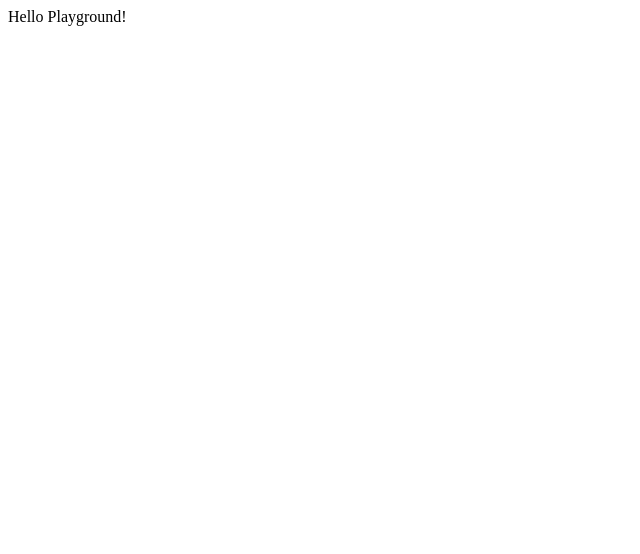
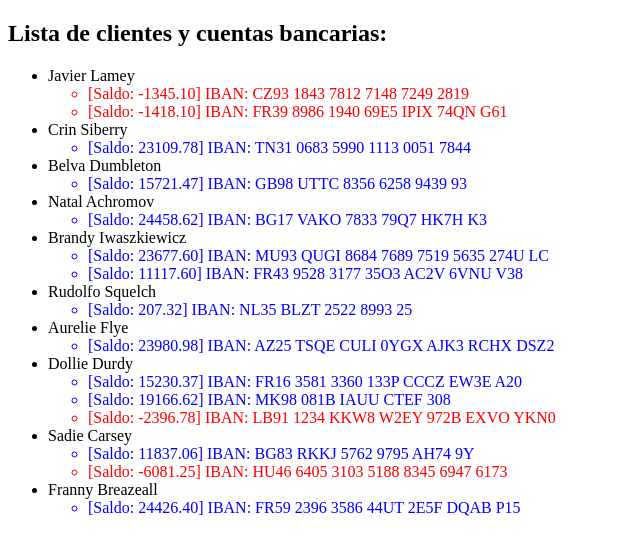
Before and after one commit to ctrlj-dev/LM_BJS_Modulo_08, a website with bundled scripts: page src/index.html in a window 1280 px wide. Shown: the whole page, without its empty margins (0-640 px from the left). Built offline with nearby package versions, Linux system fonts and the light colour scheme.

Commit message:
subida ejercicio

```diff
--- a/src/index.html
+++ b/src/index.html
@@ -5,11 +5,13 @@
     <meta charset="UTF-8" />
     <meta name="viewport" content="width=device-width, initial-scale=1.0" />
     <meta http-equiv="X-UA-Compatible" content="ie=edge" />
-    <title>Playground</title>
+    <title>Laboratorio Módulo 8</title>
+    <script src="/index.js"></script>
 </head>
 
 <body>
-    <script src="index.js"></script>
+    <h2>Lista de clientes y cuentas bancarias:</h2>
+    <div id="root"></div>
 </body>
 
 </html
--- a/src/index.js
+++ b/src/index.js
@@ -1 +1,21 @@
-document.write("Hello Playground!");
+//import * as clientBusiness from "./js/client-business.js";
+import * as clientListBusiness from "./js/client-list-business.js";
+//import * as styleBusiness from "./js/style-business.js";
+//import * as accountBusiness from "./js/account-business.js";
+
+/*
+clientBusiness.getClientElement();
+clientBusiness.getClientNode();
+clientBusiness.getFullName();
+
+clientListBusiness.printClientsAccounts();
+
+styleBusiness.getNodeStyle();
+
+accountBusiness.getClientAccountsElement();
+accountBusiness.getClientAccountsElement();
+*/
+
+window.onload = function() {
+    clientListBusiness.printClientsAccounts();
+}
--- /dev/null
+++ b/src/js/account-business.js
@@ -0,0 +1,21 @@
+import * as styleBusiness from "./style-business.js";
+
+
+function getClientAccountsElement(accounts) {
+  const ul = document.createElement("ul");
+  for (let account of accounts) {
+    ul.append(getAccountElement(account));
+  }
+  return ul;
+}
+
+function getAccountElement(account) {
+  const li = document.createElement("li");
+
+  li.style = styleBusiness.getNodeStyle(account);
+
+  li.append("[Saldo: " + account.money + "] IBAN: " + account.iban);
+  return li;
+}
+
+export { getClientAccountsElement, getAccountElement };
--- /dev/null
+++ b/src/js/client-business.js
@@ -0,0 +1,37 @@
+import * as dataBusiness from "./data-business.js";
+import * as accountBusiness from "./account-business.js";
+
+
+function getClientElement(client) {
+  const allAccounts = dataBusiness.getAccounts();
+  const clientAccounts = [];
+  for (let account of allAccounts) {
+    if (account.clientId === client.id) {
+      clientAccounts.push(account);
+    }
+  }
+
+  const node = getClientNode(client);
+  const ul = accountBusiness.getClientAccountsElement(clientAccounts);
+
+  node.appendChild(ul);
+
+  return node;
+}
+
+function getClientNode(client) {
+  const li = document.createElement("li");
+  li.append(getFullName(client));
+
+  return li;
+}
+
+function getFullName(client) {
+  return client.first_name + " " + client.last_name;
+}
+
+export {
+  getClientElement,
+  getClientNode,
+  getFullName
+};
--- /dev/null
+++ b/src/js/client-list-business.js
@@ -0,0 +1,15 @@
+import * as clientBusiness from "./client-business.js";
+import * as dataBusiness from "./data-business.js";
+
+
+function printClientsAccounts() {
+    const clients = dataBusiness.getClients();
+    const ul = document.createElement("ul");
+    for (let client of clients) {
+        const element = clientBusiness.getClientElement(client);
+        ul.appendChild(element);
+    }
+    document.getElementById("root").appendChild(ul);
+}
+
+export { printClientsAccounts };
--- /dev/null
+++ b/src/js/data-business.js
@@ -0,0 +1,170 @@
+function getClients() {
+    return [{
+            id: 1,
+            avatar: "https://robohash.org/harumundedeleniti.jpg?size=50x50&set=set1",
+            first_name: "Javier",
+            last_name: "Lamey",
+            email: "jlamey0@discuz.net"
+        },
+        {
+            id: 2,
+            avatar: "https://robohash.org/fugitvoluptatesenim.png?size=50x50&set=set1",
+            first_name: "Crin",
+            last_name: "Siberry",
+            email: "csiberry1@lycos.com"
+        },
+        {
+            id: 3,
+            avatar: "https://robohash.org/quodquidemvero.jpg?size=50x50&set=set1",
+            first_name: "Belva",
+            last_name: "Dumbleton",
+            email: "bdumbleton2@bloomberg.com"
+        },
+        {
+            id: 4,
+            avatar: "https://robohash.org/evenietanimimaxime.jpg?size=50x50&set=set1",
+            first_name: "Natal",
+            last_name: "Achromov",
+            email: "nachromov3@hatena.ne.jp"
+        },
+        {
+            id: 5,
+            avatar: "https://robohash.org/eositaqueexplicabo.bmp?size=50x50&set=set1",
+            first_name: "Brandy",
+            last_name: "Iwaszkiewicz",
+            email: "biwaszkiewicz4@goodreads.com"
+        },
+        {
+            id: 6,
+            avatar: "https://robohash.org/veritatisaliasminima.jpg?size=50x50&set=set1",
+            first_name: "Rudolfo",
+            last_name: "Squelch",
+            email: "rsquelch5@stanford.edu"
+        },
+        {
+            id: 7,
+            avatar: "https://robohash.org/asperioresomnissoluta.bmp?size=50x50&set=set1",
+            first_name: "Aurelie",
+            last_name: "Flye",
+            email: "aflye6@amazon.de"
+        },
+        {
+            id: 8,
+            avatar: "https://robohash.org/veritatisfacereeligendi.png?size=50x50&set=set1",
+            first_name: "Dollie",
+            last_name: "Durdy",
+            email: "ddurdy7@privacy.gov.au"
+        },
+        {
+            id: 9,
+            avatar: "https://robohash.org/molestiaeutaliquam.jpg?size=50x50&set=set1",
+            first_name: "Sadie",
+            last_name: "Carsey",
+            email: "scarsey8@free.fr"
+        },
+        {
+            id: 10,
+            avatar: "https://robohash.org/asperioresdolorsit.png?size=50x50&set=set1",
+            first_name: "Franny",
+            last_name: "Breazeall",
+            email: "fbreazeall9@msu.edu"
+        }
+    ];
+}
+
+function getAccounts() {
+    return [{
+            id: 1,
+            clientId: 1,
+            iban: "CZ93 1843 7812 7148 7249 2819",
+            money: "-1345.10"
+        },
+        {
+            id: 2,
+            clientId: 1,
+            iban: "FR39 8986 1940 69E5 IPIX 74QN G61",
+            money: "-1418.10"
+        },
+        {
+            id: 3,
+            clientId: 2,
+            iban: "TN31 0683 5990 1113 0051 7844",
+            money: "23109.78"
+        },
+        {
+            id: 4,
+            clientId: 3,
+            iban: "GB98 UTTC 8356 6258 9439 93",
+            money: "15721.47"
+        },
+        {
+            id: 5,
+            clientId: 4,
+            iban: "BG17 VAKO 7833 79Q7 HK7H K3",
+            money: "24458.62"
+        },
+        {
+            id: 6,
+            clientId: 5,
+            iban: "MU93 QUGI 8684 7689 7519 5635 274U LC",
+            money: "23677.60"
+        },
+        {
+            id: 7,
+            clientId: 5,
+            iban: "FR43 9528 3177 35O3 AC2V 6VNU V38",
+            money: "11117.60"
+        },
+        {
+            id: 8,
+            clientId: 6,
+            iban: "NL35 BLZT 2522 8993 25",
+            money: "207.32"
+        },
+        {
+            id: 9,
+            clientId: 7,
+            iban: "AZ25 TSQE CULI 0YGX AJK3 RCHX DSZ2",
+            money: "23980.98"
+        },
+        {
+            id: 10,
+            clientId: 8,
+            iban: "FR16 3581 3360 133P CCCZ EW3E A20",
+            money: "15230.37"
+        },
+        {
+            id: 11,
+            clientId: 8,
+            iban: "MK98 081B IAUU CTEF 308",
+            money: "19166.62"
+        },
+        {
+            id: 12,
+            clientId: 8,
+            iban: "LB91 1234 KKW8 W2EY 972B EXVO YKN0",
+            money: "-2396.78"
+        },
+        {
+            id: 13,
+            clientId: 9,
+            iban: "BG83 RKKJ 5762 9795 AH74 9Y",
+            money: "11837.06"
+        },
+        {
+            id: 14,
+            clientId: 9,
+            iban: "HU46 6405 3103 5188 8345 6947 6173",
+            money: "-6081.25"
+        },
+        {
+            id: 15,
+            clientId: 10,
+            iban: "FR59 2396 3586 44UT 2E5F DQAB P15",
+            money: "24426.40"
+        }
+    ];
+}
+
+
+export { getClients, getAccounts };
--- /dev/null
+++ b/src/js/style-business.js
@@ -0,0 +1,9 @@
+function getNodeStyle(account) {
+  if (account.money < 0) {
+    return "color: red";
+  }
+
+  return "color: blue";
+}
+
+export {  getNodeStyle };
```
Also changed, not shown: package.json (+5 -2 lines), src/dist/index.html (added), 3 other files.
